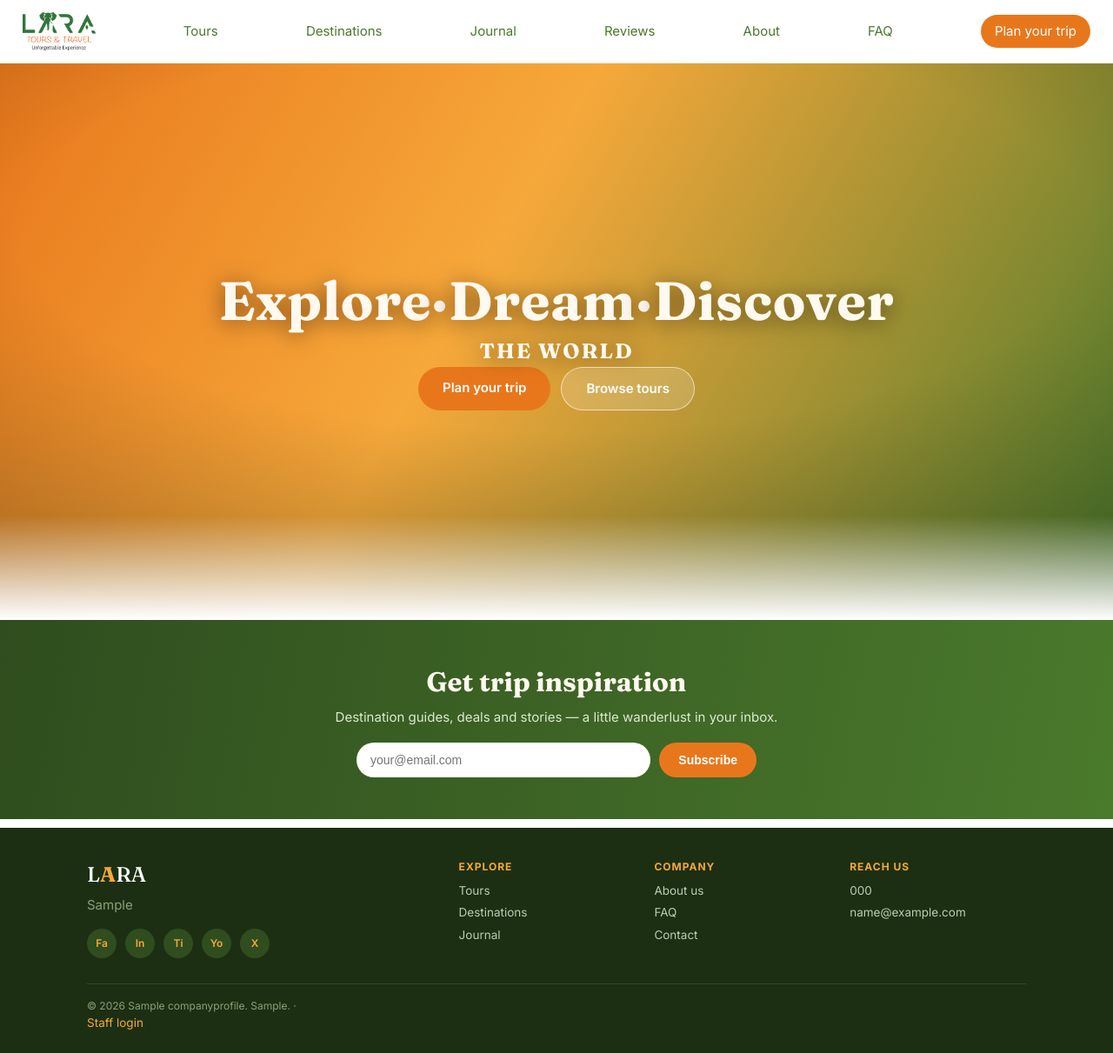
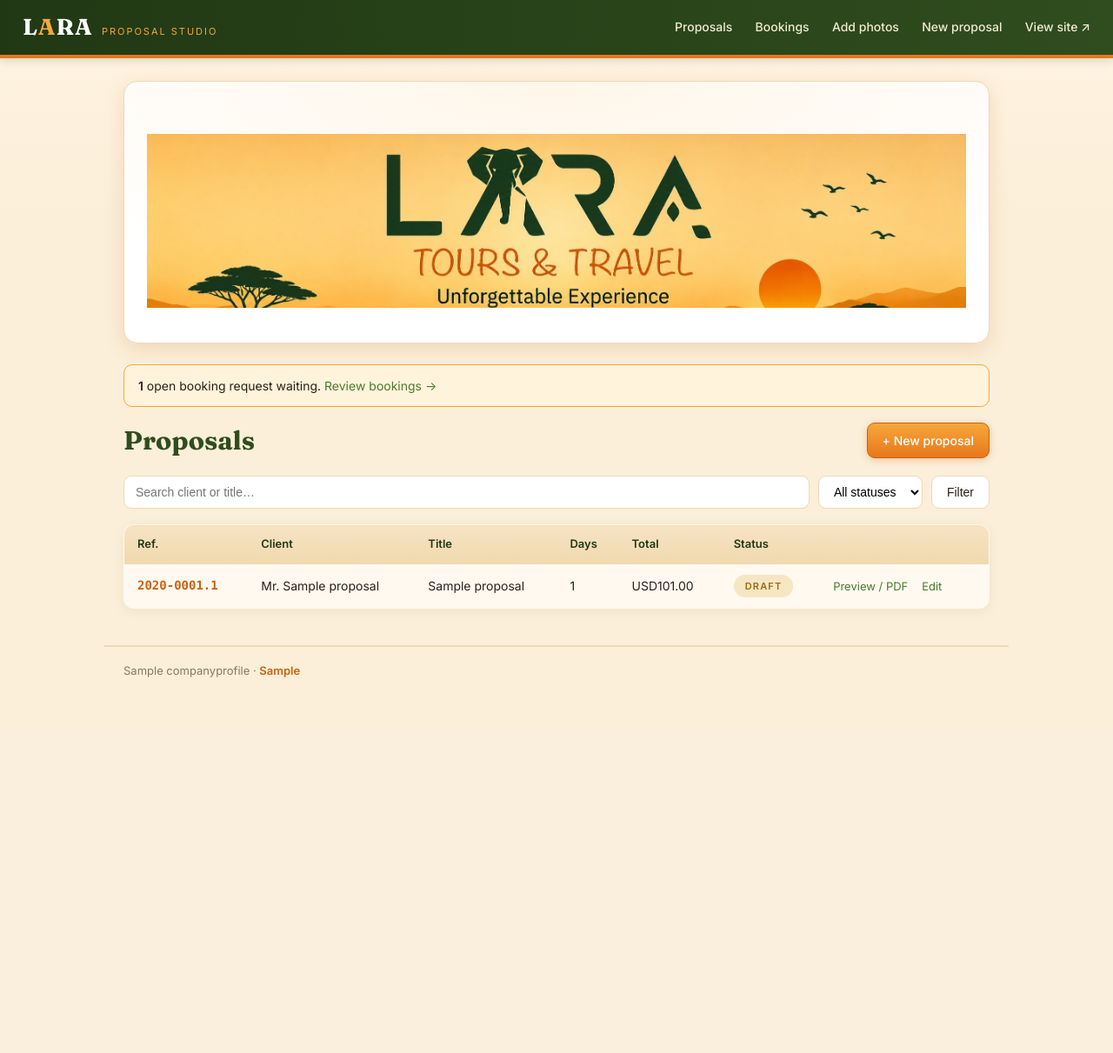
Before and after one commit to Jzynl/lara_tours, a Django app: page /studio/ in a window 1280 px wide. Shown: the whole page at 87% size. After the commit the page ends 779 px from the top, so only its background shows below. Run offline with Django 5.2, Linux system fonts and the light colour scheme; a user stored in the database is signed in; tables that the repository leaves empty hold one stand-in row (values such as "Sample post").

Commit message:
restore studio proposals template

```diff
--- a/proposals/templates/proposals/home.html
+++ b/proposals/templates/proposals/home.html
@@ -1,124 +1,46 @@
-{% extends "proposals/public/public_base.html" %}
-{% load static proposal_extras %}
-{% block body %}
-<section class="hero-film" style="min-height:560px;background:linear-gradient(120deg,#e8771c 0%,#f6a83a 42%,#4a7a2c 100%)">
-  {% if hero_slides %}
-    <div class="hero-slides">
-      {% for s in hero_slides %}<div class="hslide{% if forloop.first %} on{% endif %}" style="background-image:url('{{ s.image.url }}')"></div>{% endfor %}
-    </div>
-  {% elif hero_img %}
-    <div class="hero-bg" style="background-image:url('{{ hero_img|media_src }}')"></div>
-  {% endif %}
-  <div class="hero-scrim"></div>
-  <div class="hero-content">
-    <div class="hero-words">
-      <span class="hw">Explore</span><span class="hdot"> · </span><span class="hw">Dream</span><span class="hdot"> · </span><span class="hw">Discover</span>
-    </div>
-    <div class="hero-sub-w">the world</div>
-    <div class="hero-cta">
-      <a class="bn o big" href="{% url 'book' %}">Plan your trip</a>
-      <a class="bn glass big" href="{% url 'packages' %}">Browse tours</a>
-    </div>
-  </div>
-  <div class="hero-fade"></div>
-</section>
+{% extends "proposals/base.html" %}
+{% load static %}
+{% block title %}Proposals · Lara Proposal Studio{% endblock %}
+{% block content %}
+<div class="hero"><img src="{% static 'img/lara-banner.png' %}" alt="Lara Tours and Travel — Unforgettable Experience"></div>
 
-{% if packages %}
-<section class="sec wrap">
-  <div class="head"><span class="pill">Travel-ready</span><h2>Signature tours</h2></div>
-  <div class="g3">
-    {% for p in packages %}
-    <a class="card" href="{% url 'package_detail' p.slug %}">
-      <div class="img">{% if p.hero_image %}<img src="{{ p.hero_image|media_src }}" alt="{{ p.title }}">{% endif %}{% if p.tag %}<span class="tag">{{ p.tag }}</span>{% endif %}</div>
-      <div class="cb"><h3>{{ p.title }}</h3><div class="meta">{{ p.duration_label }}{% if p.region %} · {{ p.region }}{% endif %}</div><div class="price">{% if p.price_from %}{{ p.price_prefix }}<b>{{ p.price_from|money:p.currency_symbol }}</b> pp{% elif p.pricing_mode == "fixed" %}<b>Price on request</b>{% else %}<b>Get a quote</b>{% endif %}</div></div>
-    </a>
+{% if open_bookings %}<div class="notice"><b>{{ open_bookings }}</b> open booking request{{ open_bookings|pluralize }} waiting. <a href="/admin/proposals/booking/">Review bookings →</a></div>{% endif %}
+
+<div class="page-head">
+  <h1>Proposals</h1>
+  <a class="btn primary" href="{% url 'proposal_new' %}">+ New proposal</a>
+</div>
+
+<form class="filters" method="get">
+  <input type="search" name="q" value="{{ q }}" placeholder="Search client or title…">
+  <select name="status">
+    <option value="">All statuses</option>
+    {% for value, label in status_choices %}
+    <option value="{{ value }}" {% if value == status %}selected{% endif %}>{{ label }}</option>
     {% endfor %}
-  </div>
-  <div style="text-align:center;margin-top:24px"><a class="bn g" href="{% url 'packages' %}">See all tours</a></div>
-</section>
-{% endif %}
+  </select>
+  <button type="submit" class="btn">Filter</button>
+</form>
 
-{% if destinations %}
-<section class="sec alt">
-  <div class="wrap">
-    <div class="head"><span class="pill">Where to</span><h2>Explore destinations</h2></div>
-    <div class="scroller">
-      {% for d in destinations %}
-      <a class="card sc" href="{% url 'destination_detail' d.pk %}">
-        {% with imgs=d.ordered_images %}<div class="img">{% if imgs %}<img src="{{ imgs.0|media_src }}" alt="{{ d.name }}">{% endif %}<span class="nm">{{ d.name }}</span></div>{% endwith %}
-        <div class="cb"><span class="reg">{{ d.region }}</span></div>
-      </a>
-      {% endfor %}
-    </div>
-  </div>
-</section>
-{% endif %}
-
-{% if posts %}
-<section class="sec wrap">
-  <div class="head"><span class="pill">From the journal</span><h2>Stories &amp; travel tips</h2></div>
-  <div class="g3">
-    {% for post in posts %}
-    <a class="card post" href="{% url 'journal_post' post.slug %}">
-      <div class="img">{% if post.cover_image %}<img src="{{ post.cover_image|media_src }}" alt="{{ post.title }}">{% endif %}</div>
-      <div class="cb"><div class="cat">{{ post.category }}</div><h3>{{ post.title }}</h3><div class="date">{{ post.published_at|date:"F j, Y" }}</div></div>
-    </a>
+<table class="list">
+  <thead><tr><th>Ref.</th><th>Client</th><th>Title</th><th>Days</th><th>Total</th><th>Status</th><th></th></tr></thead>
+  <tbody>
+    {% for p in proposals %}
+    <tr>
+      <td class="mono">{{ p.ref_number }}</td>
+      <td>{{ p.client_fullname }}</td>
+      <td>{{ p.title }}</td>
+      <td>{{ p.num_days }}</td>
+      <td>{{ p.currency_symbol }}{{ p.total }}</td>
+      <td><span class="pill {{ p.status }}">{{ p.get_status_display }}</span></td>
+      <td class="actions">
+        <a href="{% url 'proposal_detail' p.pk %}">Preview / PDF</a>
+        <a href="{% url 'proposal_edit' p.pk %}">Edit</a>
+      </td>
+    </tr>
+    {% empty %}
+    <tr><td colspan="7" class="empty">No proposals yet. <a href="{% url 'proposal_new' %}">Create your first one →</a></td></tr>
     {% endfor %}
-  </div>
-</section>
-{% endif %}
-
-{% if reviews %}
-<section class="sec alt">
-  <div class="wrap">
-    <div class="head"><span class="pill">Loved by travellers</span><h2>What our guests say</h2></div>
-    <div class="g3">
-      {% for r in reviews %}
-      <div class="rev"><div class="stars">{{ r.stars }}</div><p>"{{ r.body|truncatewords:34 }}"</p><div class="who">{{ r.author_name }}</div>{% if r.location %}<div class="loc">{{ r.location }}</div>{% endif %}</div>
-      {% endfor %}
-    </div>
-    <div style="text-align:center;margin-top:22px"><a class="bn g" href="{% url 'reviews' %}">Read all reviews · leave yours</a></div>
-  </div>
-</section>
-{% endif %}
-
-{% if faqs %}
-<section class="sec wrap">
-  <div class="head"><span class="pill">Good to know</span><h2>Frequently asked</h2></div>
-  <div class="faq">
-    {% for f in faqs %}<details><summary>{{ f.question }}</summary><div class="ans">{{ f.answer|linebreaks }}</div></details>{% endfor %}
-  </div>
-  <div style="text-align:center;margin-top:18px"><a class="bn g" href="{% url 'faq' %}">All questions</a></div>
-</section>
-{% endif %}
-
-<section class="news">
-  <h2 class="fr">Get trip inspiration</h2>
-  <p>Destination guides, deals and stories — a little wanderlust in your inbox.</p>
-  <form class="nf" method="post" action="{% url 'newsletter' %}">{% csrf_token %}
-    <input type="email" name="email" required placeholder="your@email.com">
-    <button type="submit" class="bn o">Subscribe</button>
-  </form>
-</section>
-<script>
-(function(){
-  var slides = document.querySelectorAll('.hero-slides .hslide');
-  if (slides.length > 1){
-    var i = 0;
-    setInterval(function(){
-      slides[i].classList.remove('on');
-      i = (i + 1) % slides.length;
-      slides[i].classList.add('on');
-    }, 6000);
-  }
-  var words = document.querySelectorAll('.hero-words .hw, .hero-words .hdot, .hero-sub-w');
-  if (words.length){
-    setInterval(function(){
-      words.forEach(function(w){ w.style.animation = 'none'; });
-      void document.body.offsetWidth;           // force reflow
-      words.forEach(function(w){ w.style.animation = ''; });
-    }, 9000);
-  }
-})();
-</script>
+  </tbody>
+</table>
 {% endblock %}
```
